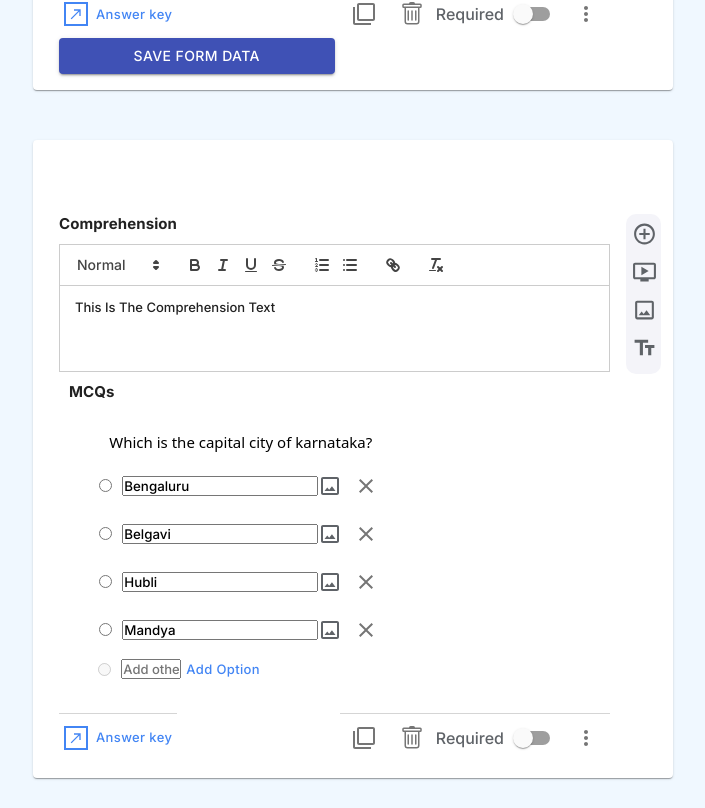
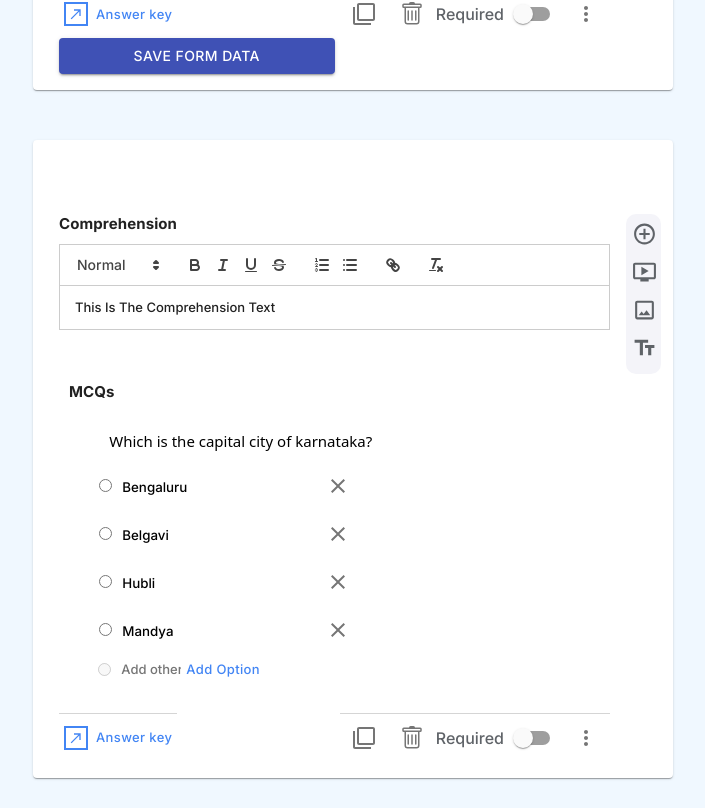
Before and after one commit to AceHunterr/Custom_form_builder, a React (Create React App) app in the folder client/: page / in a window 1280 px wide. Shown: the part 614-1422 px from the top of the page, without its empty margins (287-992 px from the left). Built offline with nearby package versions, Linux system fonts and the light colour scheme.

Commit message:
UI fixes

```diff
--- a/client/src/components/ComprehensionQuestion/ComprehensionQuestion.jsx
+++ b/client/src/components/ComprehensionQuestion/ComprehensionQuestion.jsx
@@ -65,9 +65,14 @@ const ComprehensionQuestion = () => {
   //       });
   //   };
 
-  function changeQuestion(text, i) {
+  function changeComprehensionQuestion(text, i) {
     var newQuestion = [...comprehensionQuestions];
     newQuestion[i].comprehensionText = text;
+    setComprehensionQuestions(newQuestion);
+  }
+  function changeQuestionText(text, i, j) {
+    var newQuestion = [...comprehensionQuestions];
+    newQuestion[i].questions_list[j].questionText = text;
     setComprehensionQuestions(newQuestion);
   }
 
@@ -212,7 +217,7 @@ const ComprehensionQuestion = () => {
             <RichTextEditor
               value={ques.comprehensionText}
               onChange={(value) => {
-                changeQuestion(value, i);
+                changeComprehensionQuestion(value, i);
               }}
             />
             {/* <CropOriginalIcon style={{ color: "#5f6368" }} /> */}
@@ -236,12 +241,13 @@ const ComprehensionQuestion = () => {
                 <AccordionDetails className="add_question">
                   <div className="add_question_top">
                     <input
+                      id="options-text"
                       type="text"
                       className="question"
                       placeholder="Question"
                       value={question.questionText}
                       onChange={(e) => {
-                        changeQuestion(e.target.value, i);
+                        changeQuestionText(e.target.value, i, j);
                       }}
                     />
                   </div>
@@ -257,6 +263,7 @@ const ComprehensionQuestion = () => {
                       )}
                       <div>
                         <input
+                          id="options-text"
                           type="text"
                           className="text_input"
                           placeholder="option"
@@ -266,7 +273,7 @@ const ComprehensionQuestion = () => {
                           }}
                         ></input>
                       </div>
-                      <CropOriginalIcon style={{ color: "#5f6368" }} />
+                      {/* <CropOriginalIcon style={{ color: "#5f6368" }} /> */}
                       <IconButton aria-label="delete">
                         <CloseIcon
                           onClick={() => {
@@ -307,6 +314,7 @@ const ComprehensionQuestion = () => {
                         label={
                           <div>
                             <input
+                              id="options-text"
                               type="text"
                               className="text_input"
                               style={{ fontSize: "13px", width: "60px" }}
--- a/client/src/components/FormHeader/FormHeader.jsx
+++ b/client/src/components/FormHeader/FormHeader.jsx
@@ -13,6 +13,7 @@ import MorevertIcon from "@material-ui/icons/MoreVert";
 import Button from "@material-ui/core/Button";
 import Avatar from "@material-ui/core/Avatar";
 import styled from "styled-components";
+import { useNavigate } from "react-router-dom";
 
 const PrimaryButton = styled(Button)`
   && {
@@ -33,6 +34,11 @@ const InvertedButton = styled(Button)`
 
 const FormHeader = () => {
   const [formTitle, setFormTitle] = useState("Untitled");
+  const navigate = useNavigate();
+
+  const navigateToPreview = () => {
+    navigate("/renderer");
+  };
 
   const handleFormNameChange = (event) => {
     setFormTitle(event.target.value);
@@ -71,11 +77,14 @@ const FormHeader = () => {
           /> */}
         </div>
         <div className="form_header_right">
+          {/* <IconButton>
+            <AddIcon size="small" className="form_header_icon" />
+          </IconButton> */}
           <IconButton>
-            <AddIcon size="small" className="form_header_icon" />
-          </IconButton>
-          <IconButton>
-            <AiOutlineEye className="form_header_icon" />
+            <AiOutlineEye
+              className="form_header_icon"
+              onClick={navigateToPreview}
+            />
           </IconButton>
           <IconButton>
             <FiSettings className="form_header_icon" />
@@ -97,10 +106,18 @@ const FormHeader = () => {
           >
             Save and Proceed
           </Button> */}
-          <PrimaryButton variant="contained" href="#contained-buttons">
+          <PrimaryButton
+            variant="contained"
+            href="#contained-buttons"
+            onClick={navigateToPreview}
+          >
             Send
           </PrimaryButton>
-          <InvertedButton variant="contained" href="#contained-buttons">
+          <InvertedButton
+            variant="contained"
+            href="#contained-buttons"
+            onClick={navigateToPreview}
+          >
             Save and Proceed
           </InvertedButton>
 
--- a/client/src/components/RichTextEditor.jsx
+++ b/client/src/components/RichTextEditor.jsx
@@ -1,9 +1,24 @@
-import React from "react";
+import React, { useState } from "react";
 import ReactQuill from "react-quill";
 import "react-quill/dist/quill.snow.css";
 
 const RichTextEditor = ({ value, onChange }) => {
+  const [isFocused, setIsFocused] = useState(false);
+
+  const handleFocus = () => {
+    setIsFocused(true);
+  };
+
+  const handleBlur = () => {
+    setIsFocused(false);
+  };
+
   return (
+    <div
+      className={`editor-container ${isFocused ? "focused" : ""}`}
+      onFocus={handleFocus}
+      onBlur={handleBlur}
+    >
       <ReactQuill
         value={value}
         onChange={onChange}
@@ -27,6 +42,7 @@ const RichTextEditor = ({ value, onChange }) => {
           "link",
         ]}
       />
+    </div>
   );
 };
 
--- a/client/src/index.css
+++ b/client/src/index.css
@@ -17,14 +17,14 @@
 
 .question_form_top {
   background-color: white;
-  border-left: 8px solid rgb(103, 58, 183);
+  border-left: 8px solid rgb(63, 81, 181);
   border-radius: 8px;
   padding: 30px 25px;
   text-transform: capitalize;
 }
 .question_form_top_name {
   box-sizing: border-box;
-  font-family: "Google Sans", Roboto, Arial, sans-serif;
+  /* font-family: "Google Sans", Roboto, Arial, sans-serif; */
   font-size: 32px;
   font-weight: 400;
   line-height: 40px;
@@ -40,7 +40,7 @@
 .question_form_top_desc {
   box-sizing: border-box;
   margin-top: 10px;
-  font-family: "Google Sans", Roboto, Arial, sans-serif;
+  /* font-family: "Google Sans", Roboto, Arial, sans-serif; */
   font-size: 13px;
   font-weight: 400;
   line-height: 40px;
@@ -98,7 +98,7 @@
 }
 
 .question:focus {
-  border-bottom: 1px solid rgb(103, 58, 183);
+  border-bottom: 1px solid rgb(63, 81, 181);
   background-color: white;
 }
 
@@ -135,7 +135,7 @@
 }
 
 .text-input:focus {
-  border-radius: 1.5px solid rgb(103, 58, 183);
+  border-radius: 1.5px solid rgb(63, 81, 181);
 }
 
 .add_footer {
@@ -176,3 +176,24 @@
   color: #5f6368;
   padding: 5px 8px 5px 5px;
 }
+
+#options-text {
+  border: none;
+  border-bottom: 1px solid transparent;
+  transition: 0.5s;
+}
+
+#options-text:focus {
+  border-bottom: 2px solid rgb(63, 81, 181);
+  outline: none;
+}
+
+/* RichTextEditor.css */
+.editor-container {
+  transition: 0.7s;
+}
+
+.editor-container.focused {
+  box-shadow: 2px 2px 5px rgb(63, 81, 181);
+  transform: translateY(-2px);
+}
```
Lines whose indentation alone changed are shown as unchanged.
